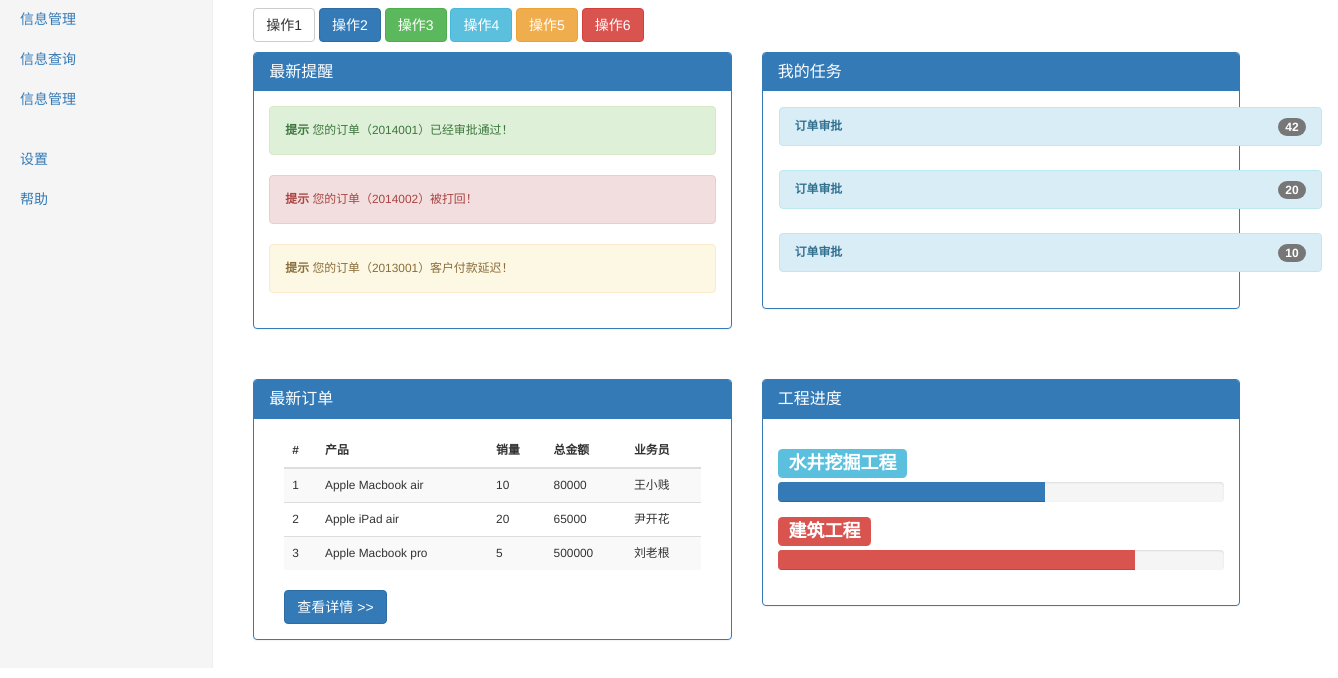
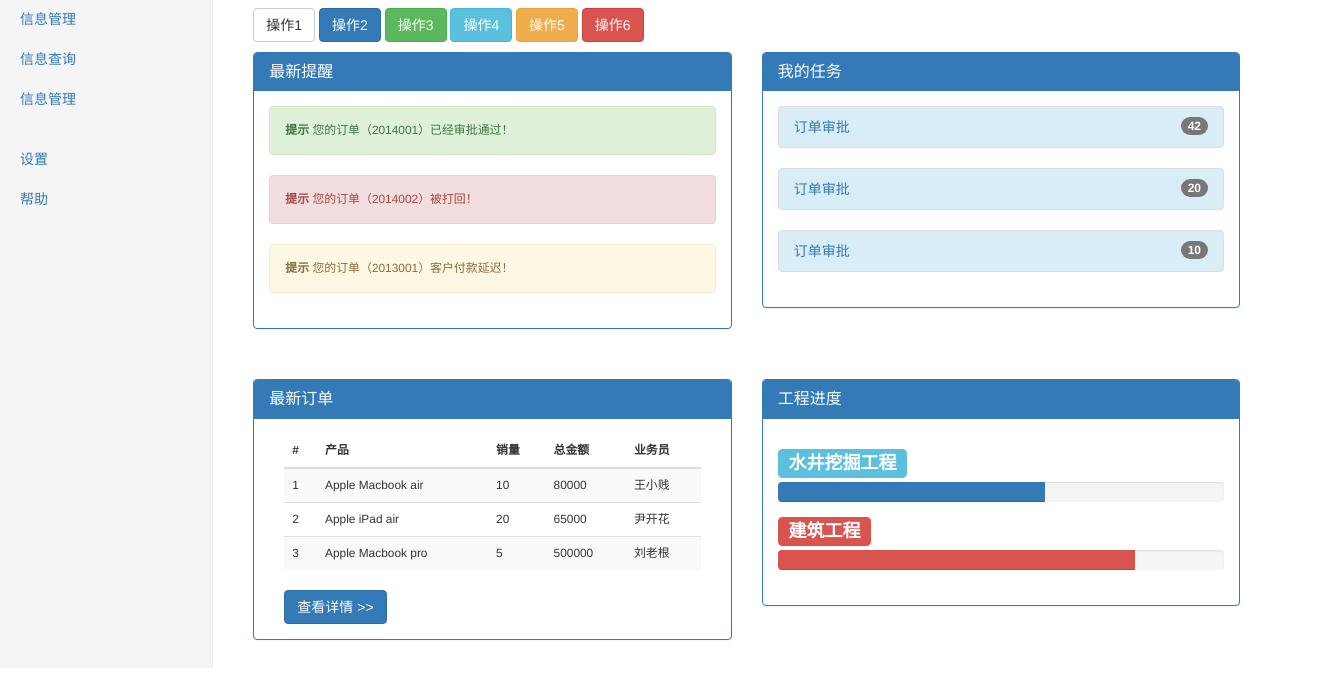
Before and after one commit to Lyongming/exam, a plain HTML site: page index.html in a window 1280 px wide. Shown: the part 132-810 px from the top of the page, 1338 px wide, since content can reach past the window. Drawn offline with nearby package versions, Linux system fonts and the light colour scheme.

Commit message:
修改后

```diff
--- a/index.html
+++ b/index.html
@@ -111,6 +111,7 @@
 						<button type="button" class="btn btn-danger">操作6</button>
 					</p>
 					<!--第三部分四个alert-->
+					<!-- one -->
 					<div class="row placeholders">
 						<div class="col-sm-6">
 							<div class="panel panel-primary">
@@ -130,57 +131,35 @@
 								</div>
 							</div>
 						</div>
+						<!-- two -->
 						<div class="col-sm-6">
 							<div class="panel panel-primary">
 								<div class="panel-heading">
 									<h4 class="panel-title text-left">我的任务</h4>
 								</div>
 								<div class="panel-body">
-									<!--
-									<ul class="nav nav-pills nav-stacked" role="tablist">
-									  <li role="presentation" class="active text-left small alert-link alert  alert-info"><a href="#">订单审批<span class="badge pull-right">42</span></a></li>
-									  <li role="presentation" class="active text-left small alert-link"><a href="#">订单审批<span class="badge pull-right">42</span></a></li>
-									  <li role="presentation" class="active text-left small alert-link"><a href="#">订单审批<span class="badge pull-right">42</span></a></li>
-									</ul> -->
-									<ul class="nav nav-divider nav-pills nav-stacked">
-									       <li role="presentation" class="alert clerad small" >
-
-									        <a href="#" class="alert-link alert alert-info text-left">订单审批<span class="badge pull-right">42</span></a>
-
-									     </li>
-									       <li role="presentation " class="alert clerad small">
-
-									        <a href="#" class="alert-link alert alert-info  text-left">订单审批<span class="badge pull-right">20</span></a>
-
-									      </li>
-									       <li role="presentation" class="alert clerad small">
-									        <a href="#" class="alert-link alert alert-info text-left">订单审批<span class="badge pull-right">10</span></a>
-									      </li>
-									     </ul>
-									<!-- <ul class="nav   nav-stacked">
-									       <li role="presentation" class="active wid">
-											<a href="#" class="alert-link alert-info">订单审批</a>
-									       </li>
-									       <li role="presentation"><a href="#">
-									      <a href="#" class="alert-link alert-info">订单审批</a>
-									      </a></li>
-									       <li role="presentation"><a href="">
-										  <a href="#" class="alert-link alert-info text-left">订单审批</a>
-									      </a></li><span class="badge pull-right">42</span>
-									     </ul> -->
-									<!-- <div class="alert alert-info text-left small " role="alert">
-										<a href="#" class="alert-info alert-link">订单审批</a><span class="badge pull-right">42</span>
-									</div>
-									<div class="alert alert-info text-left small" role="alert">
-										订单审批<a href="#"><span class="badge pull-right">20</span></a>
-									</div>
-									<div class="alert alert-info text-left small" role="alert">
-										订单审批<a href="#"><span class="badge pull-right">10</span></a>
-									</div> -->
+									<ul class="nav nav-pills nav-stacked text-left">
+										<li role="presentation" class="list-group">
+											<div class="alert list-group-item list-group-item-info">
+												<a href=""><span class="badge pull-right">42</span>订单审批</a>
+											</div>
+										</li>
+										<li role="presentation" class="list-group">
+											<div class="alert list-group-item list-group-item-info">
+												<a href=""><span class="badge pull-right">20</span>订单审批</a>
+											</div>
+										</li>
+										<li role="presentation" class="list-group">
+											<div class="alert list-group-item list-group-item-info">
+												<a href=""><span class="badge pull-right">10</span>订单审批</a>
+											</div>
+										</li>
+									</ul>
 								</div>
 							</div>
 						</div>
 					</div>
+					<!-- three -->
 					<div class="row">
 						<div class="col-sm-6">
 							<div class="panel panel-primary">
@@ -228,6 +207,7 @@
 								</div>
 							</div>
 						</div>
+						<!-- four -->
 						<div class="col-sm-6">
 							<div class="panel panel-primary">
 								<div class="panel-heading">
```
